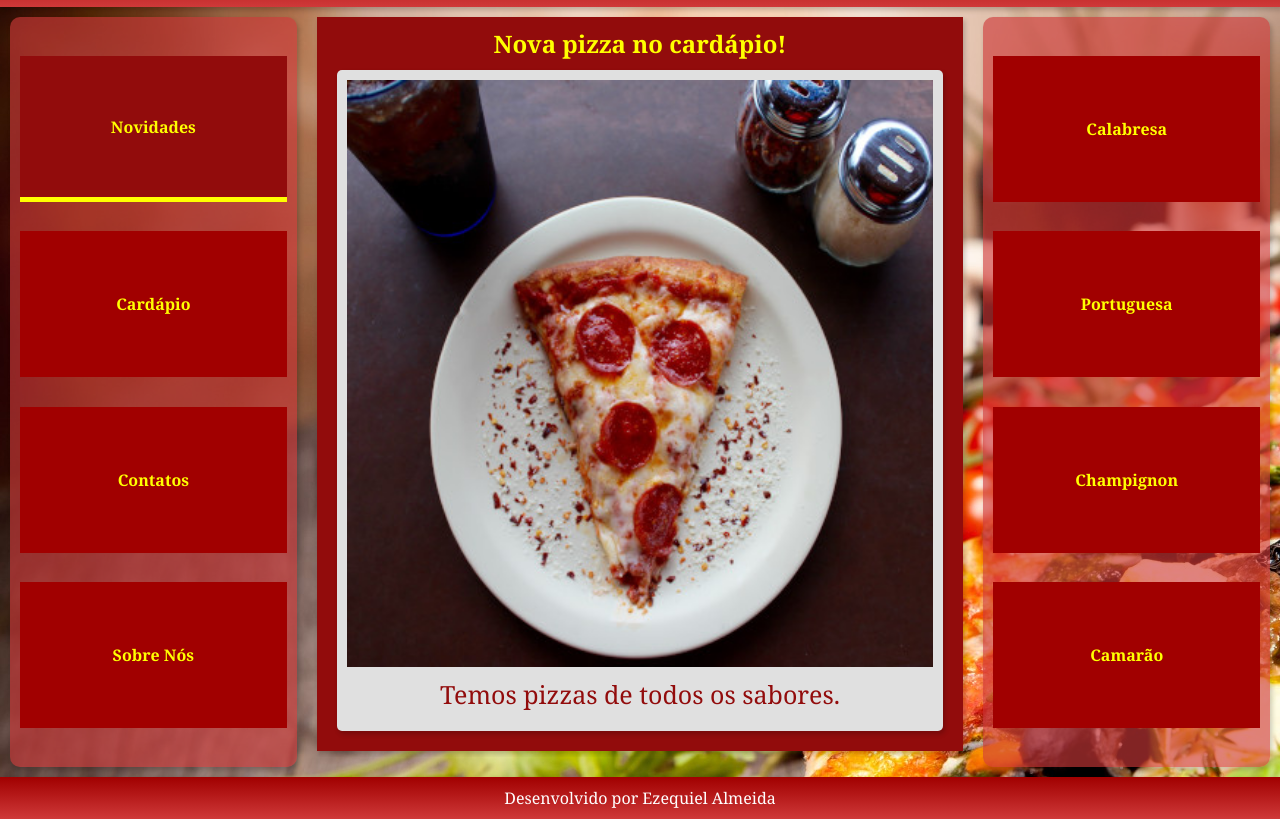
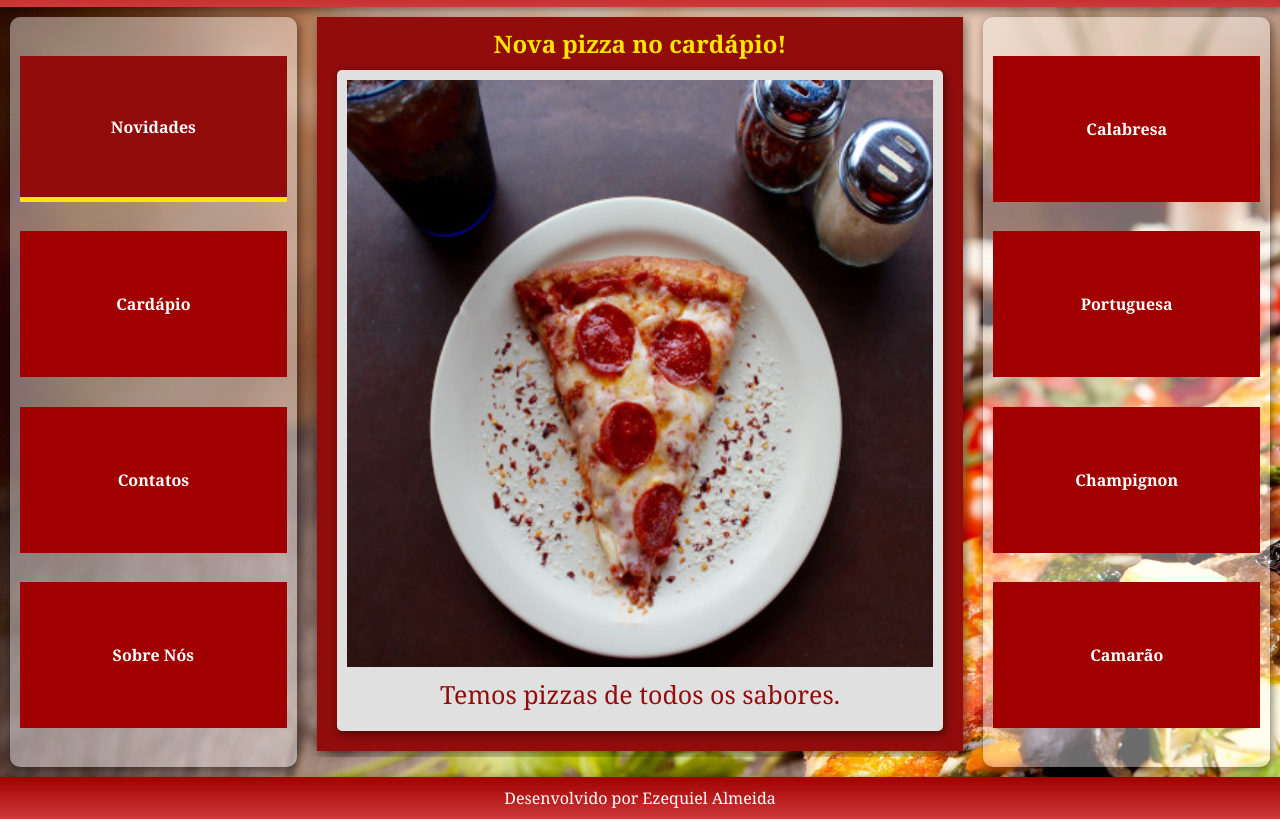
Before and after one commit to ezequielwish/layout-pizza, a plain HTML site: page index.html in a window 1280 px wide. Shown: the part 46-865 px from the top of the page. Drawn offline with Linux system fonts and the light colour scheme.

Commit message:
new colors

```diff
--- a/assets/css/style.css
+++ b/assets/css/style.css
@@ -4,14 +4,14 @@
     --color1: #a10000;
     --color2: #920c0c;
     --color3: #cf3939;
-    --color4: #ffbb00;
+    --color4: #ffe600;
     --color5: #e0e0e0;
 }
 
 * {
     box-sizing: border-box;
     font-family: Helvetica, sans-serif;
-    color: yellow;
+    color: rgb(255, 255, 255);
     text-decoration: none;
     padding: 0;
     margin: 0;
@@ -34,7 +34,7 @@ a {
 
 a:hover, #selecionado {
     background-color: var(--color2);
-    border-bottom: 5px solid;
+    border-bottom: 5px solid var(--color4);
 }
 
 body {
@@ -50,7 +50,7 @@ main {
 header, nav, article, footer, section, aside {
     padding: 10px;
     text-align: center;
-    box-shadow: 2px 3px 5px rgba(0, 0, 0, 0.2);
+    box-shadow: 2px 3px 10px rgba(0, 0, 0, 0.5);
 }
 
 header, footer {
@@ -63,6 +63,9 @@ header > *, footer > * {
 
 section {
     background-color: var(--color2);
+}
+section > h2 {
+    color: var(--color4);
 }
 
 article {
@@ -102,7 +105,7 @@ div#scrollable {
 }
 
 nav, aside {
-    background-color: #cf3939a1;
+    background-color: #ffffff6b;
     width: 300px;
     height: 750px;
     border-radius: 10px;
```
Also changed, not shown: assets/images/screenshot-1.jpg (added), assets/images/screenshot-2.jpg, assets/images/screenshot.jpg (deleted), 1 other file.
